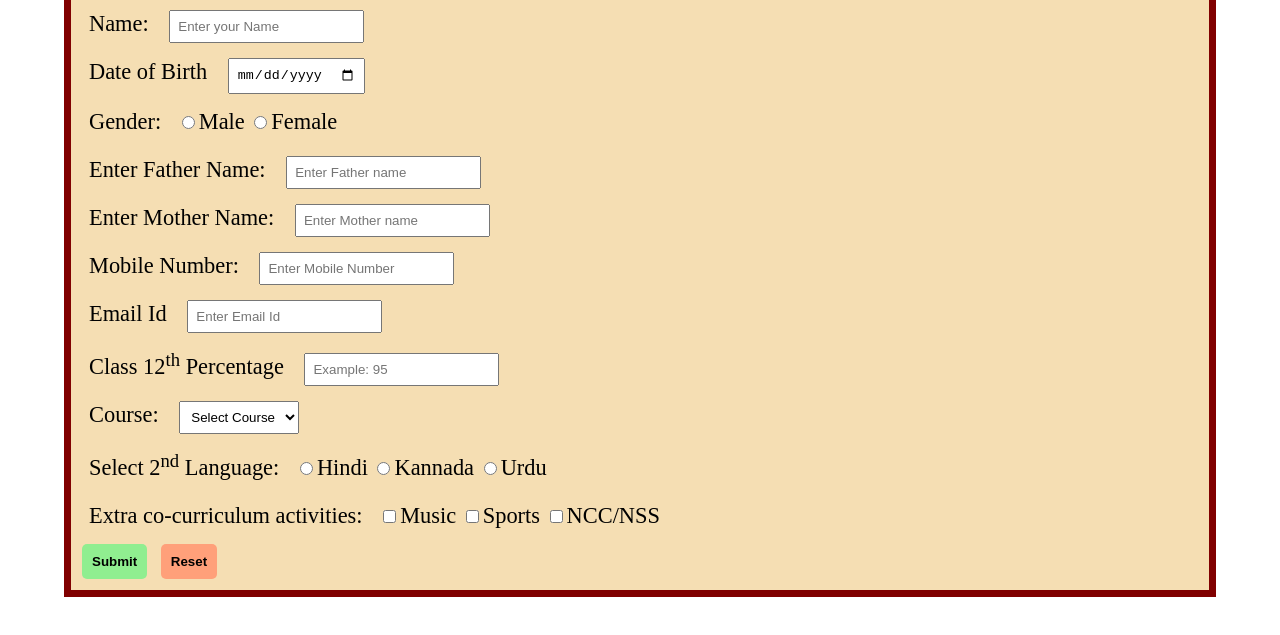
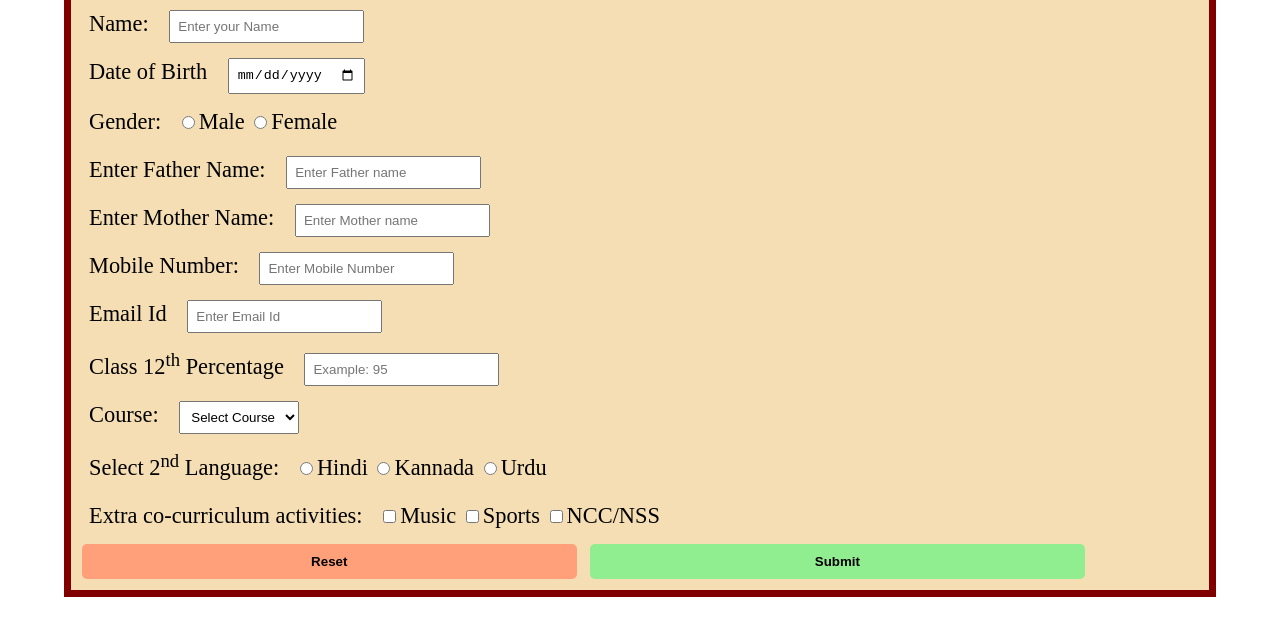
Before and after one commit to srinidhifd/ame-college-admission-form, a plain HTML site: page index.html in a window 1280 px wide. Shown: the part 103-738 px from the top of the page. Drawn offline with Linux system fonts and the light colour scheme.

Commit message:
Css file changed

```diff
--- a/index.html
+++ b/index.html
@@ -67,8 +67,8 @@
                             <input type="checkbox" name="extra" id="extra">NCC/NSS
                         </p>
                         <p>
+                            <input type="reset" >
                             <input type="submit" >
-                            <input type="reset" >
                         </p>
                     </div>
                 </form>
--- a/style.css
+++ b/style.css
@@ -32,6 +32,7 @@ input,select,option,label{
 }
 input[type="submit"]{
     border: 0;
+    min-width: 44%;
     padding: 10px;
     background-color: lightgreen;
     border-radius: 5px;
@@ -39,6 +40,7 @@ input[type="submit"]{
 }
 input[type="reset"]{
     border: 0;
+    min-width: 44%;
     padding: 10px;
     background-color: lightsalmon;
     border-radius: 5px;
```
